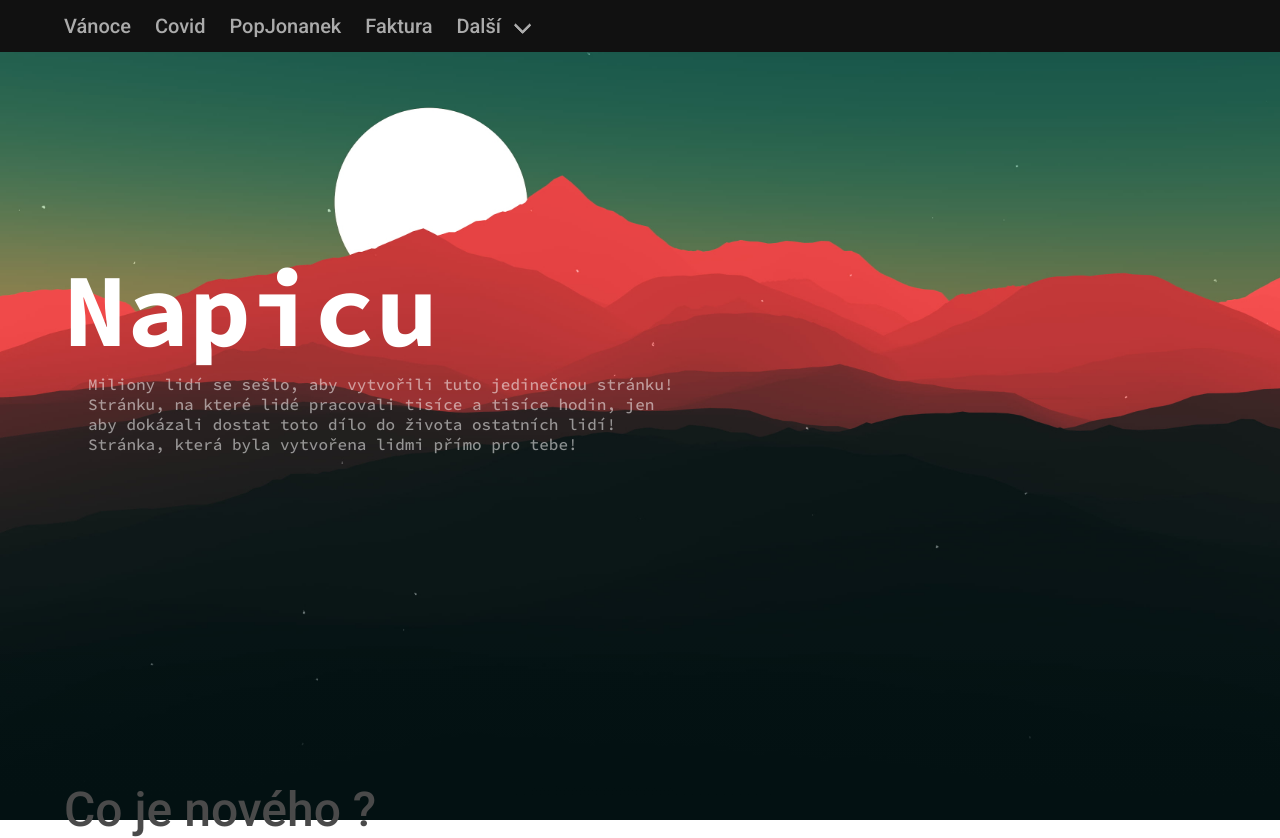
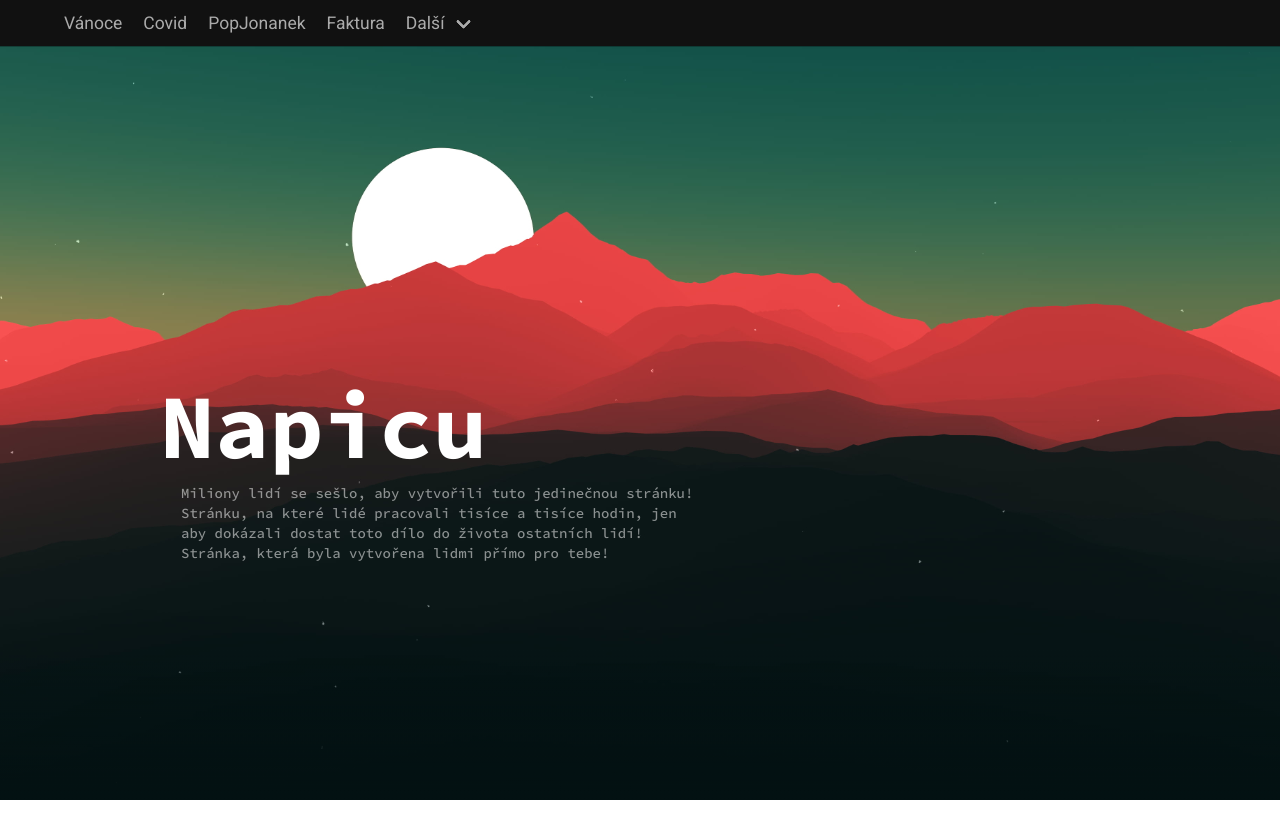
Before and after one commit to Numax-cz/NapicuWeb, an Angular app: page / in a window 1280 px wide. After the commit the page ends 800 px from the top, so only its background shows below. Built offline with nearby package versions, Linux system fonts and the light colour scheme.

Commit message:
Upraven styl, responzivita

```diff
--- a/src/app/index/index.component.html
+++ b/src/app/index/index.component.html
@@ -1,4 +1,4 @@
-<section id="Background">
+<section>
   <header>
     <main>
       <nav class="navbar is-size-5" role="navigation" aria-label="main navigation">
@@ -28,16 +28,10 @@
                 <a class="navbar-link"> Další </a>
 
                 <div class="navbar-dropdown is-boxed is-size-6">
-                  <!-- <div>
-                    <h2 class="has-text-weight-bold mx-3">Hry</h2>
-                  </div> -->
                   <a href="https://napicu.eu/game" class="navbar-item">Plecháč</a>
                   <a href="https://flappybird.napicu.eu/" class="navbar-item">Flappy</a>
                   <a href="https://napicu.eu/typegame" class="navbar-item">Typing Game</a>
                   <a href="https://tic.tac.toe.napicu.eu/" class="navbar-item">Tic Tac Toe</a>
-                  <!-- <div>
-                    <h2 class="has-text-weight-bold mx-3">Nástroje</h2>
-                  </div> -->
                   <a href="https://napicu.eu/pocasi" class="navbar-item">Počasí</a>
                   <a href="https://ip.napicu.eu" class="navbar-item">NapicuIP</a>
                   <a href="https://editor.napicu.eu" class="navbar-item">Editor</a>
@@ -47,16 +41,14 @@
           </div>
         </div>
       </nav>
+      <div id="Background">
         <div class="hero is-fullheight-with-navbar">
-        <div style="padding-top: 15%">
-          <div class="container">
-            <div
-              class="text has-text-white initial has-text-weight-bold is-size-1"
-              id="SourceCode"
-            >
+          <div id="NapicuPanel" >
+            <div style="max-width: 75%; margin: auto;">
+              <div class="text has-text-white initial has-text-weight-bold is-size-1 is-size-2-mobile" id="SourceCode">
                 Napicu
               </div>
-            <div class="container">
+              <div>
                 <p
                   class="ml-5 has-text-weight-medium is-size-6"
                   id="SourceCode"
@@ -71,15 +63,9 @@
             </div>
           </div>
         </div>
+      </div>
     </main>
   </header>
-  <footer style="background-color: #031112">
-    <div>
-      <div class="container">
-        <div class="is-size-2">Co je nového ?</div>
-      </div>
-    </div>
-  </footer>
+      <!-- <footer style="background-color: #031112"> -->
 
-  <main></main>
 </section>
--- a/src/app/index/index.component.scss
+++ b/src/app/index/index.component.scss
@@ -1,9 +1,33 @@
 #Background {
   background: linear-gradient(to bottom, rgba(255, 255, 255, 0) 80%, #031112 100%),
     url('/assets/img/background.webp') no-repeat center center / cover;
+  // background-position: 0 25%;
   background-position: center;
   background-repeat: repeat;
   background-size: cover;
   width: 100%;
+  // height: 630px;
   height: 100%;
 }
+
+#NapicuPanel {
+  padding-top: 23rem;
+}
+
+@media screen and (max-width: 768px) {
+  #NapicuPanel {
+    padding-top: 17rem;
+  }
+}
+
+@media screen and (max-width: 540px) {
+  #NapicuPanel {
+    padding-top: 14rem;
+  }
+}
+
+@media screen and (max-width: 375px) {
+  #NapicuPanel {
+    padding-top: 12rem;
+  }
+}
--- a/src/styles.scss
+++ b/src/styles.scss
@@ -7,18 +7,28 @@
 @import 'sass/grid/_all';
 @import 'sass/helpers/_all';
 @import 'sass/layout/_all';
-* {
-  padding: 0;
-  margin: 0;
+// * {
+//   padding: 0;
+//   margin: 0;
+//   font-weight: 500;
+// }
+html {
+  background-color: white;
+  font-size: 14px;
+  -moz-osx-font-smoothing: grayscale;
+  -webkit-font-smoothing: antialiased;
+  min-width: 300px;
   box-sizing: border-box;
-  font-weight: 500;
+  overflow-x: hidden;
+  overflow-y: hidden;
+  text-rendering: optimizeLegibility;
 }
 
-#particles-js {
-  width: 100%;
-  height: 100%;
-  z-index: -1;
-}
+// #particles-js {
+//   width: 100%;
+//   height: 100%;
+//   z-index: -1;
+// }
 
 #SourceCode {
   font-family: 'Source Code Pro', monospace;
@@ -33,14 +43,11 @@
   font-weight: bold;
 }
 
-html,
-body {
-  height: 100%;
-}
+
 body {
   margin: 0;
   font-family: Roboto, 'Helvetica Neue', sans-serif;
 }
-.initial{
-  line-height: initial
+.initial {
+  line-height: initial;
 }
--- a/src/variables.scss
+++ b/src/variables.scss
@@ -13,4 +13,4 @@ $navbar-dropdown-background-color: $navbar-background-color;
 //Font
 $weight-bold: bold;
 $size-1: 6.5rem;
-$size-2: 3rem;
+$size-2: 4.5rem;
```
Lines whose indentation alone changed are shown as unchanged.
